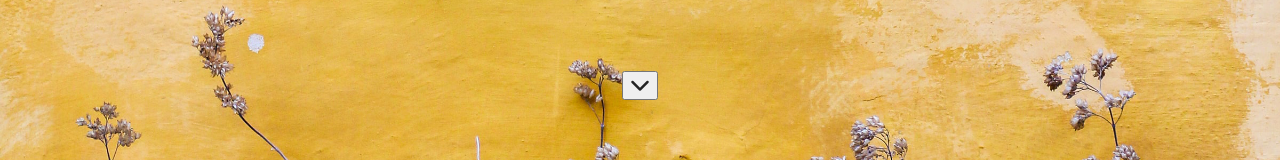
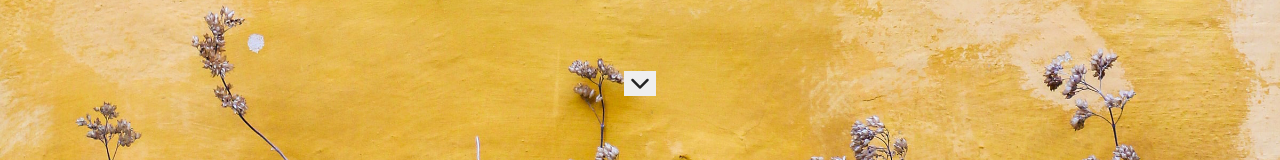
Before and after one commit to dailyPositivity/dailyPositivity, a React (Create React App) app: page / in a window 1280 px wide. Shown: the part 529-689 px from the top of the page. Built offline with nearby package versions, Linux system fonts and the light colour scheme.

Commit message:
remove default styles from links and buttons

```diff
--- a/src/styles/App.css
+++ b/src/styles/App.css
@@ -15,6 +15,17 @@ main{
   background-size: cover;
   height: 100vh;
 }
+
+/* DEFAULT STRIPPING -------------------------------------------------------- */
+button {
+  border: none;
+}
+
+a {
+  color: inherit;
+  text-decoration: none;
+}
+
 body{
   color:white;
   font-size: 2rem;
```
